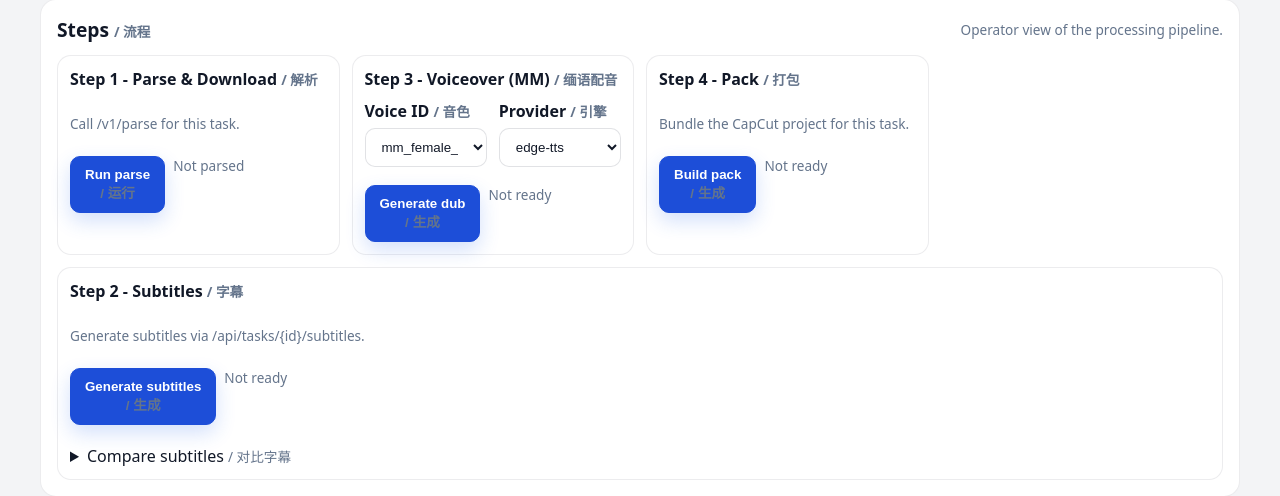
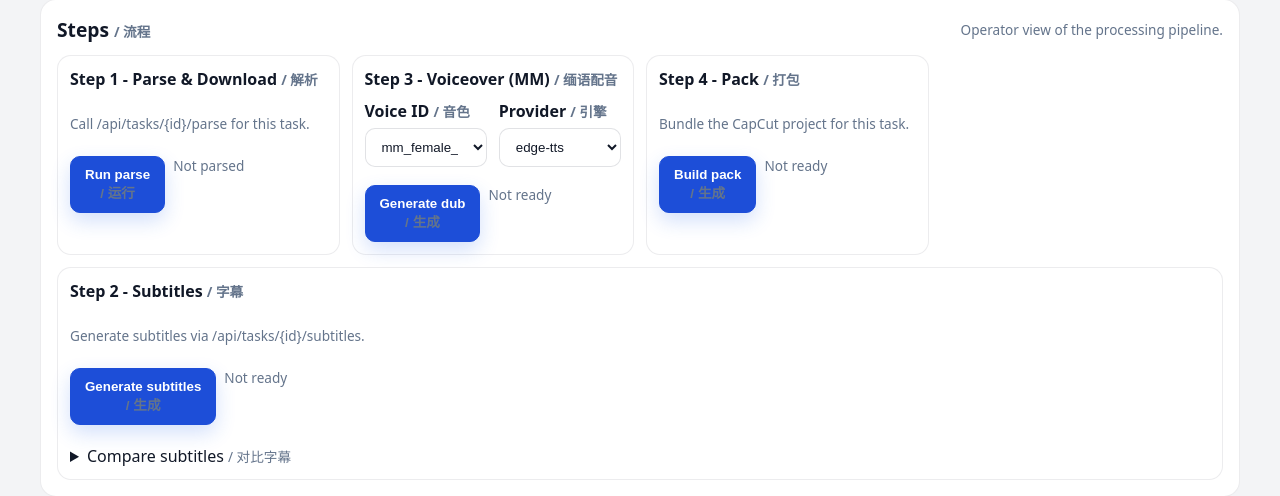
Before and after one commit to zhaojfifa/shortvideo-v1-capcut, a Python web app: template gateway/app/templates/task_workbench.html in a window 1280 px wide. Shown: the part 1874-2370 px from the top of the page. Run offline with Jinja, Linux system fonts and the light colour scheme; the template is opened without the code that fills it, so the values that code supplies are empty.

Commit message:
refactor(ui): route task actions through /api/tasks control plane

```diff
--- a/gateway/app/templates/task_workbench.html
+++ b/gateway/app/templates/task_workbench.html
@@ -285,7 +285,7 @@ Scenes ကို စာတန်းထိုးအချိန်အလိုက
       <div class="section-grid steps-grid">
         <div class="step-card">
           <h3>Step 1 - Parse &amp; Download <span class="muted t-secondary">/ 解析</span></h3>
-          <p class="muted t-secondary">Call /v1/parse for this task.</p>
+          <p class="muted t-secondary">Call /api/tasks/{id}/parse for this task.</p>
           <div class="action-row">
             <button id="btn-parse" class="btn-primary">Run parse <span class="muted t-secondary">/ 运行</span></button>
             <span id="parse-status" class="muted t-secondary">Not parsed</span>
@@ -654,10 +654,9 @@ Scenes ကို စာတန်းထိုးအချိန်အလိုက
         appendLog("Parse failed: source_url is empty for this task.");
         return;
       }
-      appendLog(`Calling /v1/parse for ${taskId}...`);
-      const payload = { task_id: taskId, link: linkText };
-      if (platform) payload.platform = platform;
-      const resp = await fetch("/v1/parse", {
+      appendLog(`Calling /api/tasks/${taskId}/parse...`);
+      const payload = { platform };
+      const resp = await fetch(`/api/tasks/${taskId}/parse`, {
         method: "POST",
         headers: { "Content-Type": "application/json" },
         body: JSON.stringify(payload),
@@ -721,12 +720,11 @@ Scenes ကို စာတန်းထိုးအချိန်အလိုက
 
     document.getElementById("btn-pack").addEventListener("click", async () => {
       const taskId = window.currentTask.task_id;
-      appendLog(`Calling /v1/pack for ${taskId}...`);
-      const payload = { task_id: taskId };
-      const resp = await fetch("/v1/pack", {
+      appendLog(`Calling /api/tasks/${taskId}/pack...`);
+      const resp = await fetch(`/api/tasks/${taskId}/pack`, {
         method: "POST",
         headers: { "Content-Type": "application/json" },
-        body: JSON.stringify(payload),
+        body: JSON.stringify({}),
       });
       if (!resp.ok) {
         appendLog(`Pack failed: HTTP ${resp.status}`);
```
